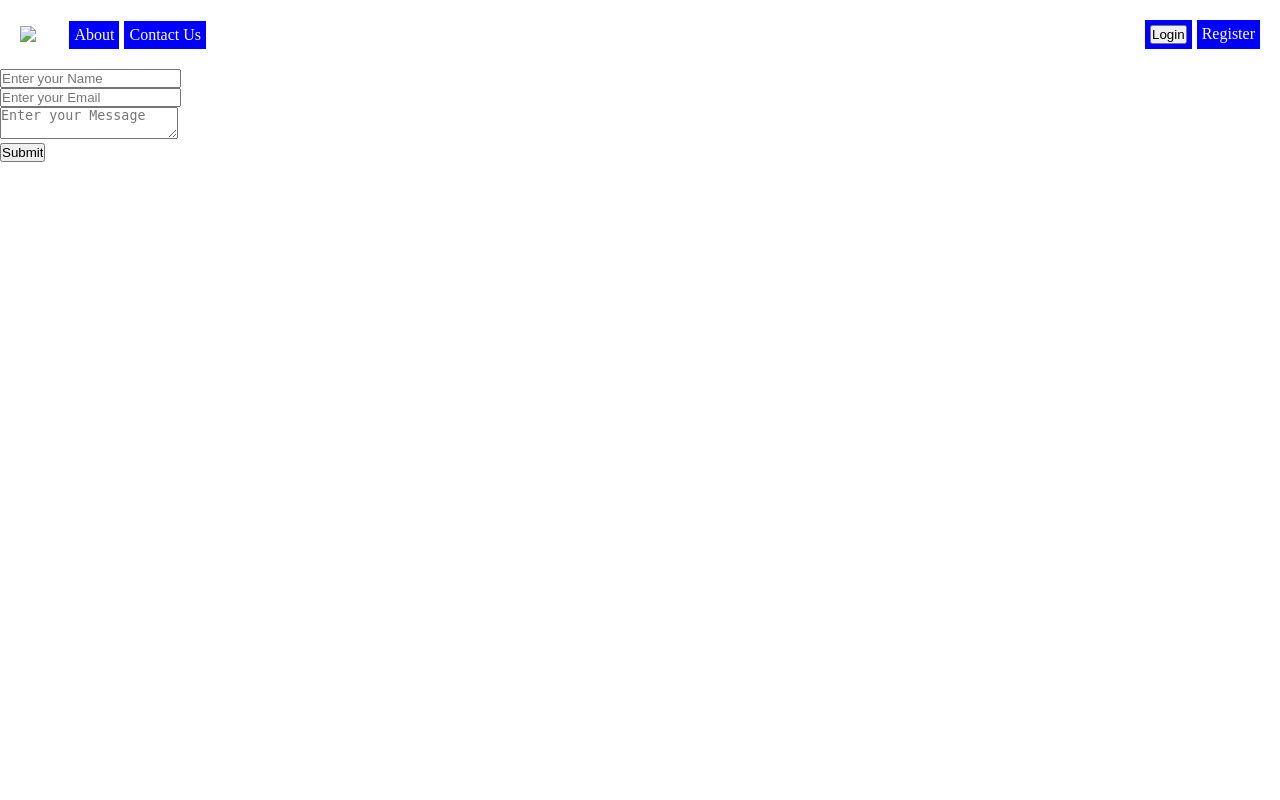
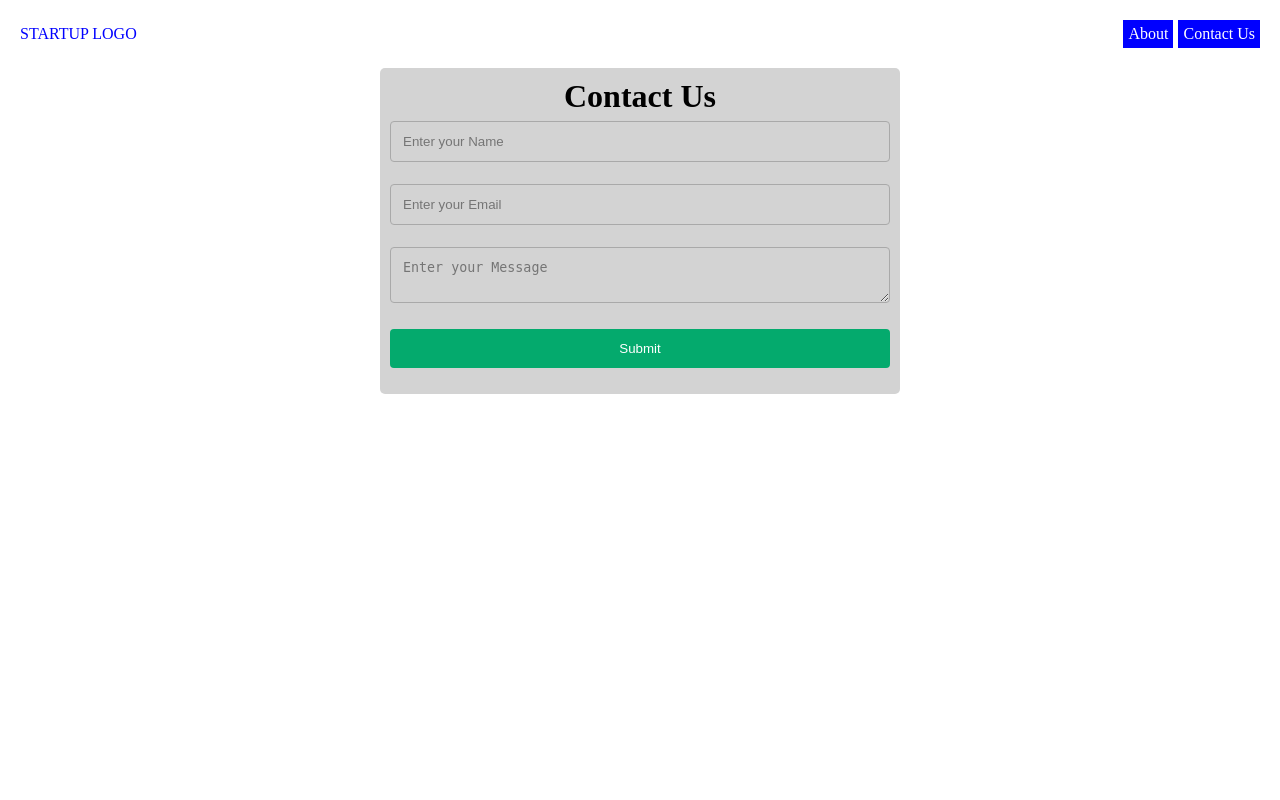
Before and after one commit to jus-tin-16/complite-website, a PHP site: page /index.php?page=contact in a window 1280 px wide. Run offline with PHP 8.4, Linux system fonts and the light colour scheme.

Commit message:
Completed Project(Practice)

```diff
--- a/components/contact.php
+++ b/components/contact.php
@@ -1,5 +1,35 @@
 <style>
-
+    .container {
+        display: flex;
+        justify-content: center;
+        align-items: center;
+        flex-direction: column;
+    }
+    input, textarea{
+        width: 100%;
+        padding: 12px;
+        border: 1px solid darkgrey;
+        border-radius: 4px;
+        box-sizing: border-box;
+        margin-top: 6px;
+        margin-bottom: 16px;
+        resize: vertical;
+    }
+    input[type=submit] {
+        background-color: #04AA6D;
+        color: white;
+        padding: 12px 20px;
+        border: none;
+        border-radius: 4px;
+        cursor: pointer;
+    }
+    form {
+        background-color: lightgrey;
+        padding: 10px;
+        width: 500px;
+        text-align: center;
+        border-radius: 5px;
+    }
 </style>
 
 <?php
@@ -19,12 +49,14 @@
         }
     }
 ?>
-
+<div class="container">
     <form action="contact.php" method="POST">
+        <h1>Contact Us</h1>
         <?php
             echo "<input type='text' name='name' placeholder='Enter your Name'><br>";
             echo "<input type='email' name='email' placeholder='Enter your Email'><br>";
-        echo "<textarea name='message' placeholder='Enter your Message' ></textarea><br>";
+            echo "<textarea name='message' placeholder='Enter your Message'></textarea><br>";
             echo "<input type='submit' name='submit-btn'>";
         ?>
     </form>
+</div>
--- a/components/index.php
+++ b/components/index.php
@@ -9,12 +9,9 @@
         <link rel="stylesheet" href="styles.css">
     </head>
     <body>
-        <header>
-            <div class="header">
-                <?php include '../utils/nav.php';?>
-            </div>
-        </header>
-        <main>
+        <div class="header">
+            <?php include '../utils/nav.php';?>
+        </div>
             <div class="content">
             <?php
                 if (isset($_GET['page'])) {
@@ -30,35 +27,6 @@
                 }
             ?>
             </div>
-        </main>
-        <div id="loginForm" class="modal">
-            <form class="modal-content animate" action="login.php" method="post">
-                <div class="imgcontainer">
-                    <span onclick="closeLoginForm()" class="close" title="Close Modal">&times;</span>
-                </div>
 
-                <div class="container">
-                    <label for="uname"><b>Username</b></label>
-                    <input type="text" placeholder="Enter Username" name="uname" required>
-
-                    <label for="psw"><b>Password</b></label>
-                    <input type="password" placeholder="Enter Password" name="psw" required>
-
-                    <button type="submit">Login</button>
-                </div>
-            </form>
-        </div>
-        <footer>
-
-        </footer>
     </body>
-    <script>
-        function openLoginForm() {
-            document.getElementById('loginForm').style.display = 'block';
-        }
-
-        function closeLoginForm() {
-            document.getElementById('loginForm').style.display = 'none';
-        }
-    </script>
 </html>
--- a/components/styles.css
+++ b/components/styles.css
@@ -1,6 +1,10 @@
 * {
     margin: 0;
     padding: 0;
+}
+
+body, html {
+    height: 100%;
 }
 
 .header {
@@ -8,38 +12,6 @@
     flex: 1;
     flex-direction: row;
     justify-content: space-between;
+    align-items: center;
     padding: 20px;
 }
-
-.modal {
-    display: none;
-    position: fixed;
-    z-index: 1;
-    left: 0;
-    top: 0;
-    width: 100%;
-    height: 100%;
-    overflow: auto;
-    background-color: rgb(0,0,0);
-    background-color: rgba(0,0,0,0.4);
-    padding-top: 60px;
-}
-.modal-content {
-    background-color: #fefefe;
-    margin: 5% auto 15% auto;
-    border: 1px solid #888;
-    width: 80%;
-}
-.close {
-    position: absolute;
-    right: 25px;
-    top: 0;
-    color: #000;
-    font-size: 35px;
-    font-weight: bold;
-}
-.close:hover,
-.close:focus {
-    color: red;
-    cursor: pointer;
-}
--- a/utils/nav.php
+++ b/utils/nav.php
@@ -1,8 +1,6 @@
 <style>
-    .container {
-        display: flex;
-        flex-direction: row;
-        align-items: center;
+    * {
+        background-color: transparent;
     }
     ul {
         display: flex;
@@ -18,18 +16,14 @@
         text-decoration: none;
         color: white;
     }
+    .logo {
+        color: blue;
+    }
 </style>
 
-<div class="container">
-    <a href="index.php?page=home"><img src='' alt='logo'></a>
-
-    <ul>
-        <li><a href="index.php?page=about" >About</a></li>
-        <li><a href="index.php?page=contact">Contact Us</a></li>
-    </ul>
-</div>
+<a class="logo" href="index.php?page=home">STARTUP LOGO</a>
 
 <ul>
-    <li><button onclick="openLoginForm()">Login</button></li>
-    <li><a href="#" >Register</a></li>
+    <li><a href="index.php?page=about" >About</a></li>
+    <li><a href="index.php?page=contact">Contact Us</a></li>
 </ul>
```
Also changed, not shown: components/about.php (+101 -3 lines), components/home.php (+42 -3 lines), components/background.jpg (added), components/business.png (added), components/man(1).png (added), components/man(2).png (added), components/man.png (added), components/woman.png (added). Lines whose indentation alone changed are shown as unchanged.
